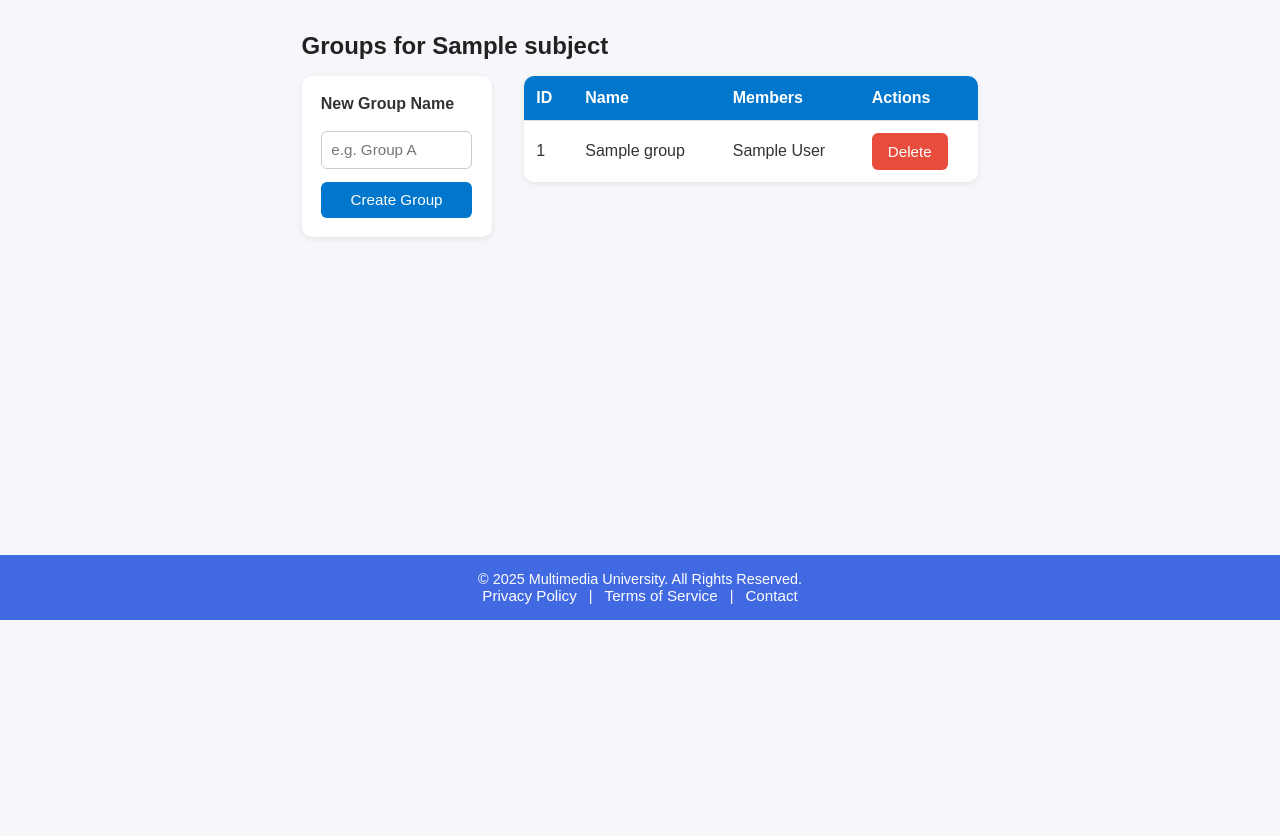
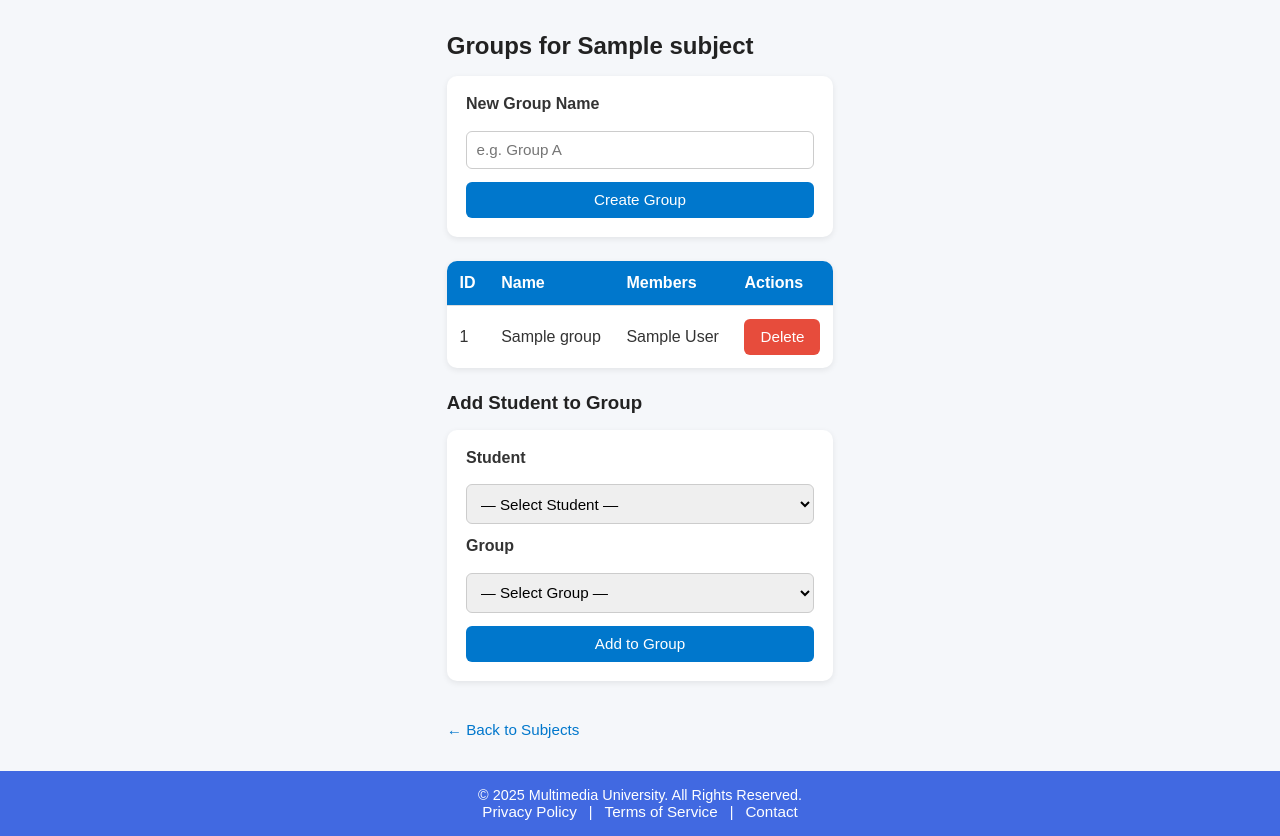
Before and after one commit to Skyler-Tan/G17--Mini-IT-project, a Flask app: page /subjects/1/groups in a window 1280 px wide. Shown: the part 180-1016 px from the top of the page. Before the commit the page ends 800 px from the top, so only its background shows below. Run offline with Flask 3, Linux system fonts and the light colour scheme; tables that the repository leaves empty hold one stand-in row (values such as "Sample post").

Commit message:
updated combined

```diff
--- a/app.py
+++ b/app.py
@@ -1,4 +1,4 @@
-from flask import Flask, render_template, redirect, url_for, flash, request, make_response
+from flask import Flask, render_template, redirect, url_for, flash, request, make_response, session
 from flask_sqlalchemy import SQLAlchemy
 from flask_login import LoginManager, login_user, logout_user, login_required
 from werkzeug.security import generate_password_hash, check_password_hash
--- a/templates/groups.html
+++ b/templates/groups.html
@@ -1,23 +1,19 @@
 {% extends "layout.html" %}
 {% block content %}
-
 
 {% block extra_css %}
 <link rel="stylesheet" href="{{ url_for('static', filename='groups.css') }}">
 {% endblock %}
 
-
 <h2>Groups for {{ subject.name }}</h2>
 
-<div class="group-page">
-  <!-- Left: Create group form -->
+
 <form method="post" class="card">
   <label>New Group Name</label>
   <input name="name" placeholder="e.g. Group A" required>
   <button type="submit">Create Group</button>
 </form>
 
-  <!-- Right: Groups table -->
 <table>
   <thead><tr><th>ID</th><th>Name</th><th>Members</th><th>Actions</th></tr></thead>
   <tbody>
@@ -41,5 +37,28 @@
     {% endfor %}
   </tbody>
 </table>
-</div>
+
+<h3>Add Student to Group</h3>
+<form method="post" action="{{ url_for('add_student_to_group', subject_id=subject.id) }}" class="card">
+  <label>Student</label>
+  <select name="student_id" required>
+    <option value="">— Select Student —</option>
+    {% for s in students %}
+      <option value="{{ s.id }}">{{ s.first_name }} {{ s.last_name }} ({{ s.username }})</option>
+    {% endfor %}
+  </select>
+
+  <label>Group</label>
+  <select name="group_id" required>
+    <option value="">— Select Group —</option>
+    {% for g in groups %}
+      <option value="{{ g.id }}">{{ g.name }}</option>
+    {% endfor %}
+  </select>
+
+  <button type="submit">Add to Group</button>
+</form>
+
+<p><a href="{{ url_for('list_subjects') }}">← Back to Subjects</a></p>
+
 {% endblock %}
```
Lines whose indentation alone changed are shown as unchanged.
